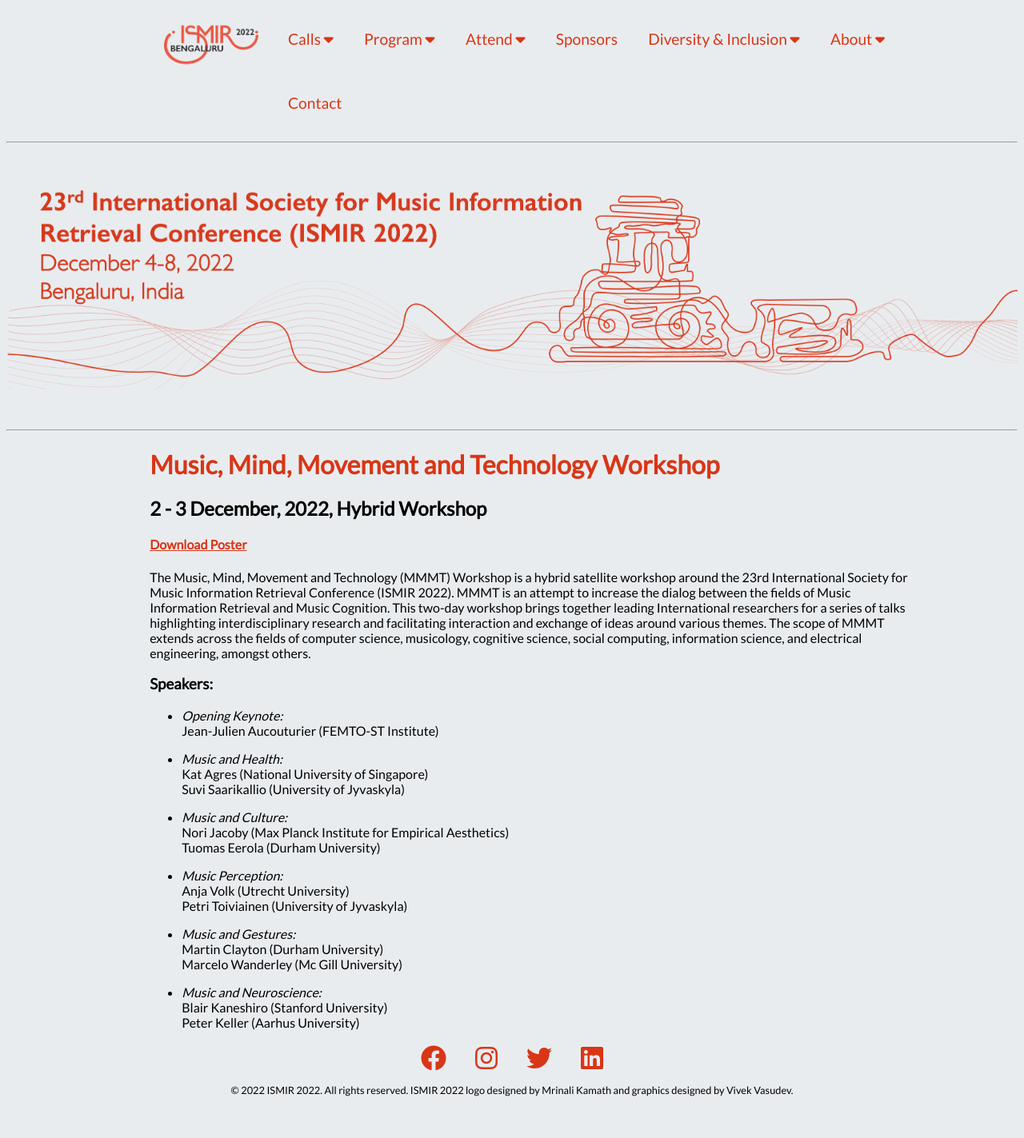
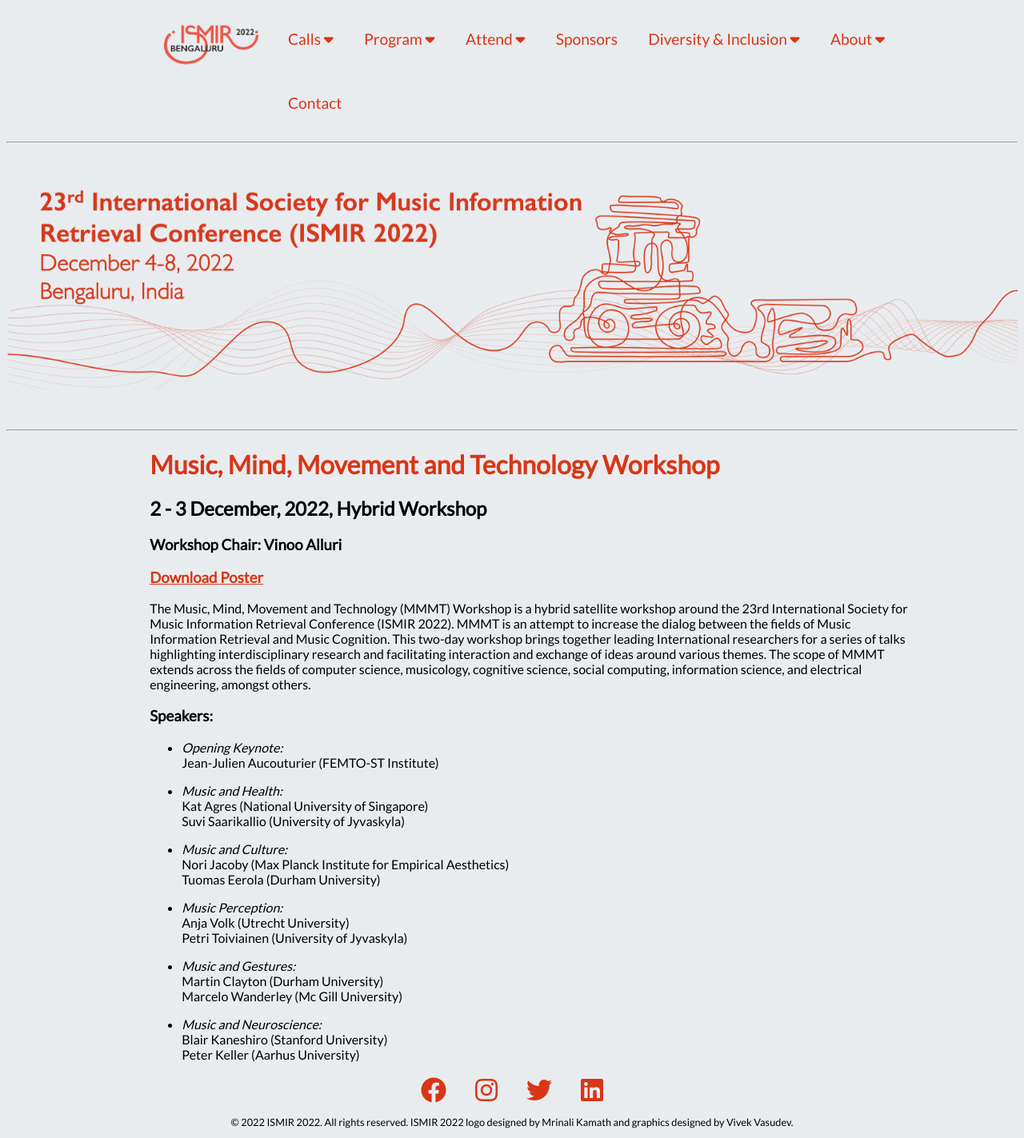
Before and after one commit to ismir2022/ismir2022.github.io, a Jekyll site: the page built from satellites/mmmt.md, in a window 1280 px wide. Shown: the whole page at 80% size. Built offline with Jekyll 4.4.1, drawn with Linux system fonts in a browser that asks for light colours; nearby versions of some CDN libraries; before the commit the page ends 1384 px from its top, so only the background shows below that.

Commit message:
added workshop chair info in mmmt

```diff
--- a/satellites/mmmt.md
+++ b/satellites/mmmt.md
@@ -4,8 +4,9 @@
 ---
 # Music, Mind, Movement and Technology Workshop
 ## 2 - 3 December, 2022, Hybrid Workshop
+### Workshop Chair: Vinoo Alluri
 
-#### [**Download Poster**](../assets/MMMT_poster.jpg)
+### [**Download Poster**](../assets/MMMT_poster.jpg)
 The Music, Mind, Movement and Technology (MMMT) Workshop is a hybrid satellite workshop around the 23rd International Society for Music Information Retrieval Conference (ISMIR 2022). MMMT is an attempt to increase the dialog between the fields of Music Information Retrieval and Music Cognition. This two-day workshop brings together leading International researchers for a series of talks highlighting interdisciplinary research and facilitating interaction and exchange of ideas around various themes. The scope of MMMT extends across the fields of computer science, musicology, cognitive science, social computing, information science, and electrical engineering, amongst others.
 
 ### Speakers:
```
